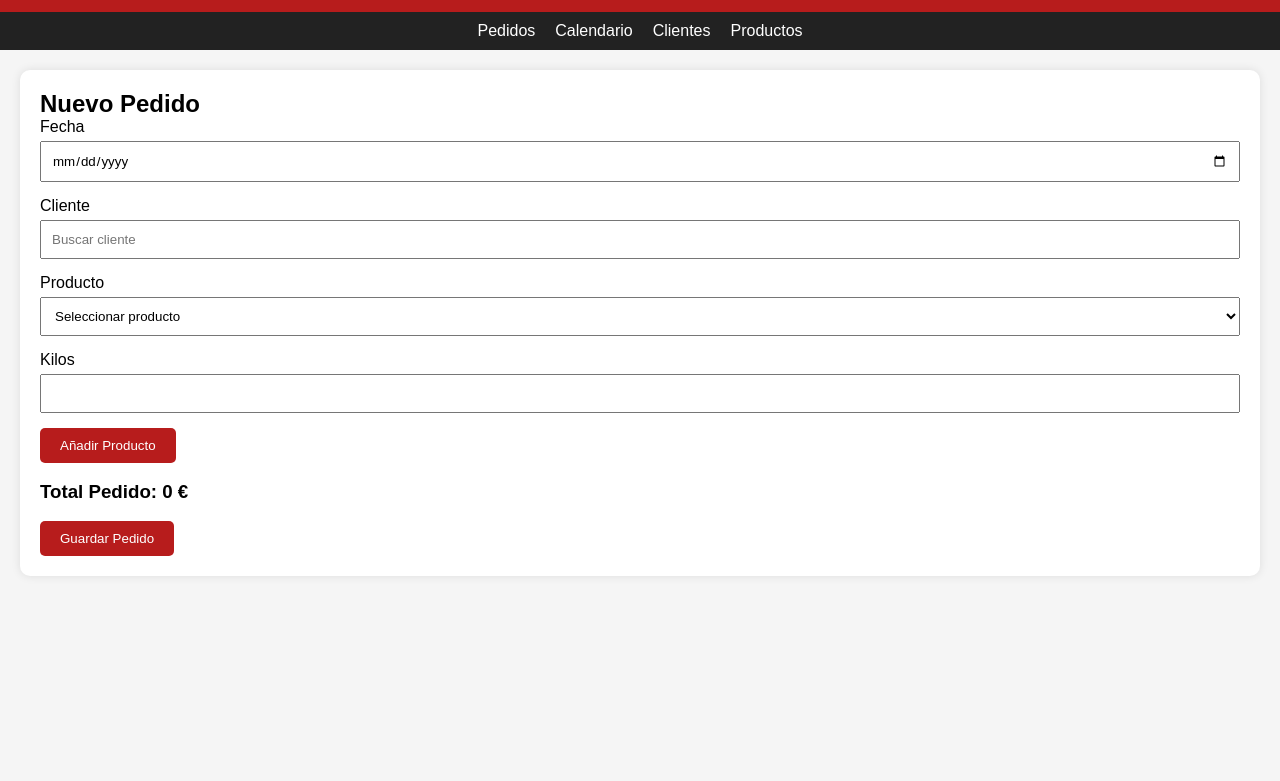
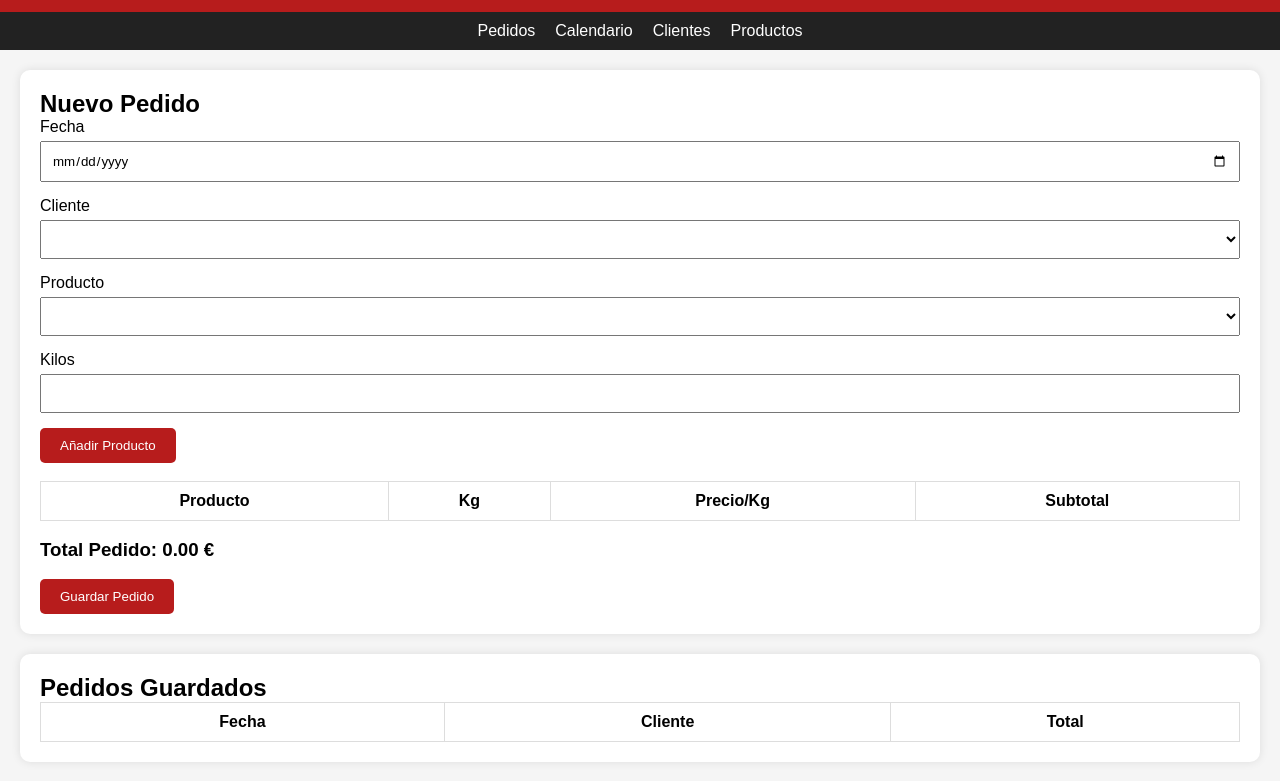
Before and after one commit to davidventuralopez07-lab/GESTI-NPEDIDOS, a plain HTML site: page index.html in a window 1280 px wide. Shown: the part 55-836 px from the top of the page. Before the commit the page ends 800 px from the top, so only its background shows below. Drawn offline with nearby package versions, Linux system fonts and the light colour scheme.

Commit message:
Update index.html

```diff
--- a/index.html
+++ b/index.html
@@ -116,39 +116,82 @@ table td{
 <div id="pedidos" class="section active">
 
 <div class="card">
+
 <h2>Nuevo Pedido</h2>
 
 <label>Fecha</label>
-<input type="date">
+<input type="date" id="pedidoFecha">
 
 <label>Cliente</label>
-<input type="text" placeholder="Buscar cliente">
+<select id="pedidoCliente">
+</select>
 
 <label>Producto</label>
-<select>
-<option>Seleccionar producto</option>
+<select id="pedidoProducto">
 </select>
 
 <label>Kilos</label>
-<input type="number">
+<input type="number" id="pedidoKg">
 
-<button class="action">
+<button class="action" onclick="agregarLineaPedido()">
 Añadir Producto
 </button>
 
 <br><br>
 
-<h3>Total Pedido: 0 €</h3>
+<table>
+
+<thead>
+<tr>
+<th>Producto</th>
+<th>Kg</th>
+<th>Precio/Kg</th>
+<th>Subtotal</th>
+</tr>
+</thead>
+
+<tbody id="lineasPedido">
+</tbody>
+
+</table>
 
 <br>
 
-<button class="action">
+<h3>
+Total Pedido:
+<span id="totalPedido">0.00</span> €
+</h3>
+
+<br>
+
+<button class="action" onclick="guardarPedido()">
 Guardar Pedido
 </button>
+
+</div>
+
+<div class="card">
+
+<h2>Pedidos Guardados</h2>
+
+<table>
+
+<thead>
+<tr>
+<th>Fecha</th>
+<th>Cliente</th>
+<th>Total</th>
+</tr>
+</thead>
+
+<tbody id="tablaPedidos">
+</tbody>
+
+</table>
+
 </div>
 
 </div>
-
 <!-- CALENDARIO -->
 <div id="calendario" class="section">
 
```
